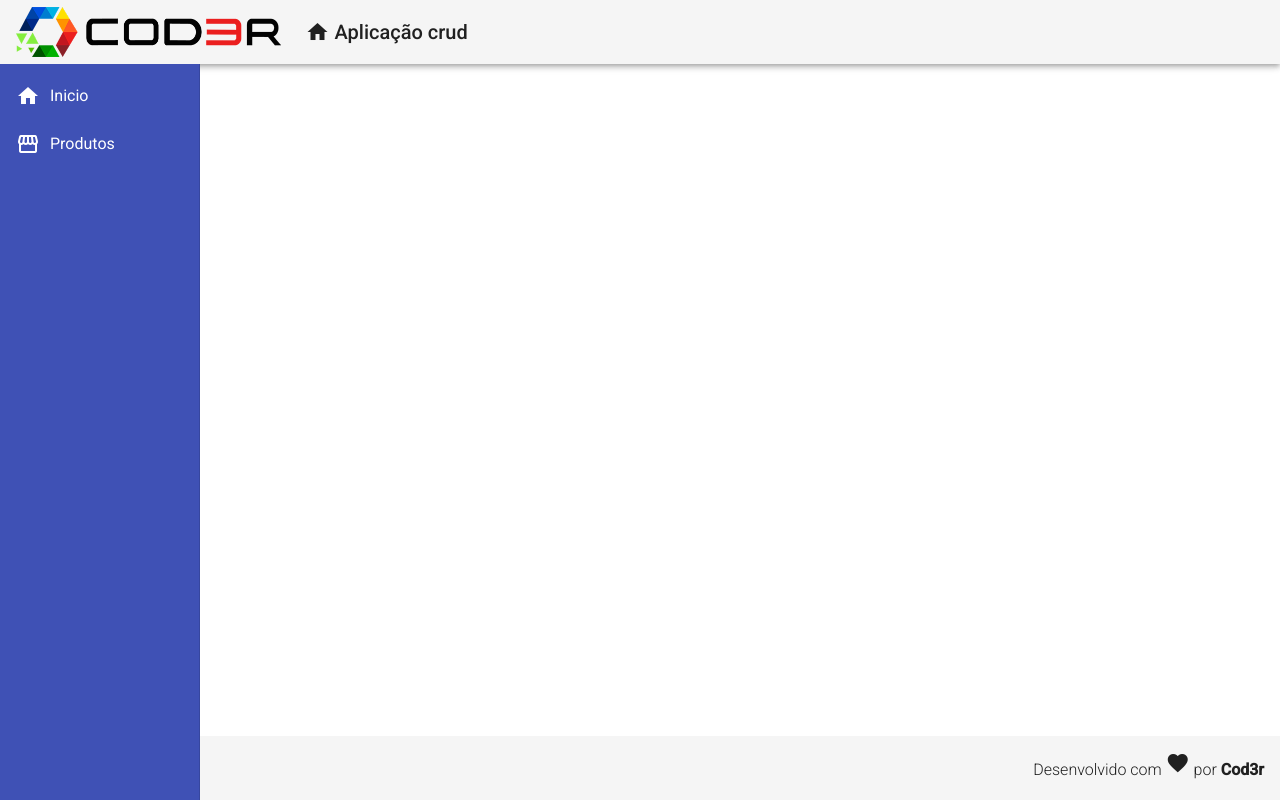
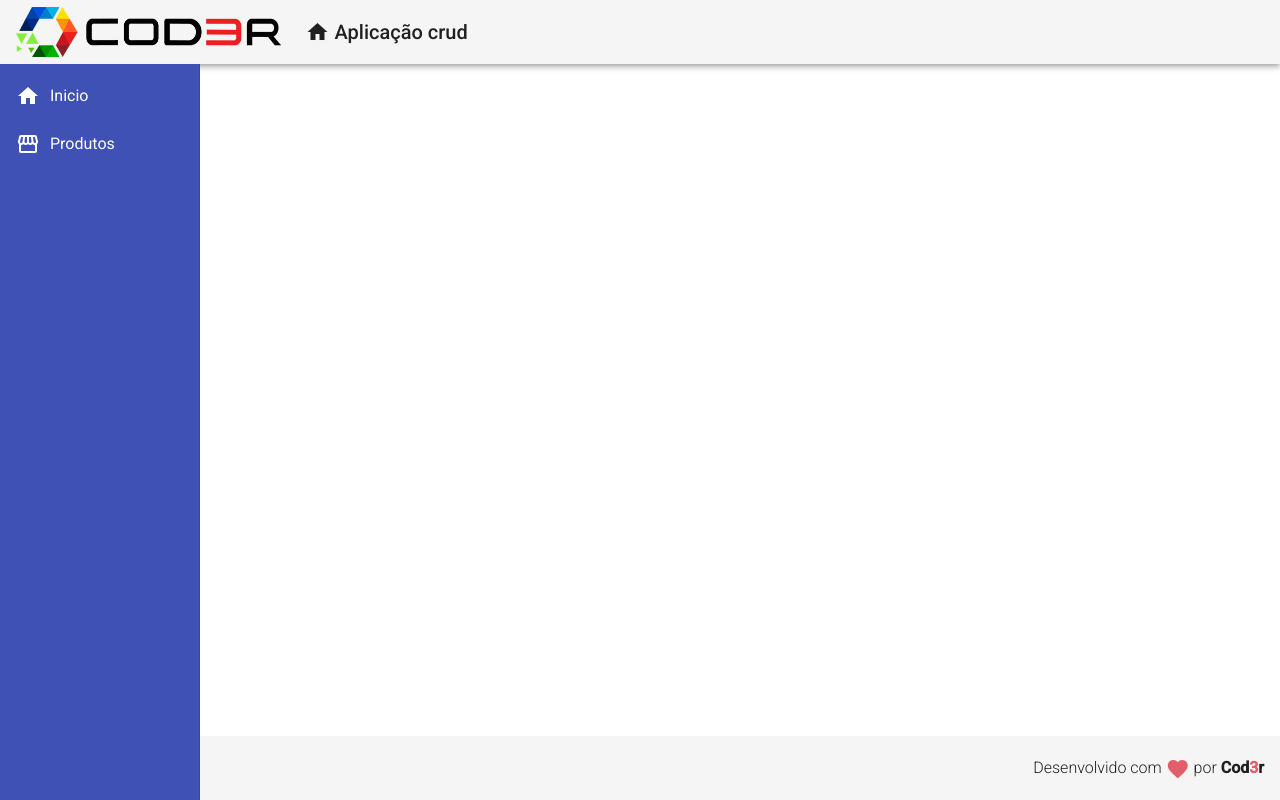
Before and after one commit to CarlosBonfim/crud-angular, an Angular app in the folder frontend/: page / in a window 1280 px wide. Built offline with nearby package versions, Linux system fonts and the light colour scheme.

Commit message:
css global

```diff
--- a/frontend/src/styles.css
+++ b/frontend/src/styles.css
@@ -2,3 +2,10 @@
 
 html, body { height: 100%; }
 body { margin: 0; font-family: Roboto, "Helvetica Neue", sans-serif; }
+
+.red{
+    color: rgb(227, 94, 107);
+}
+.v-midle{
+    vertical-align: middle;
+}
```
